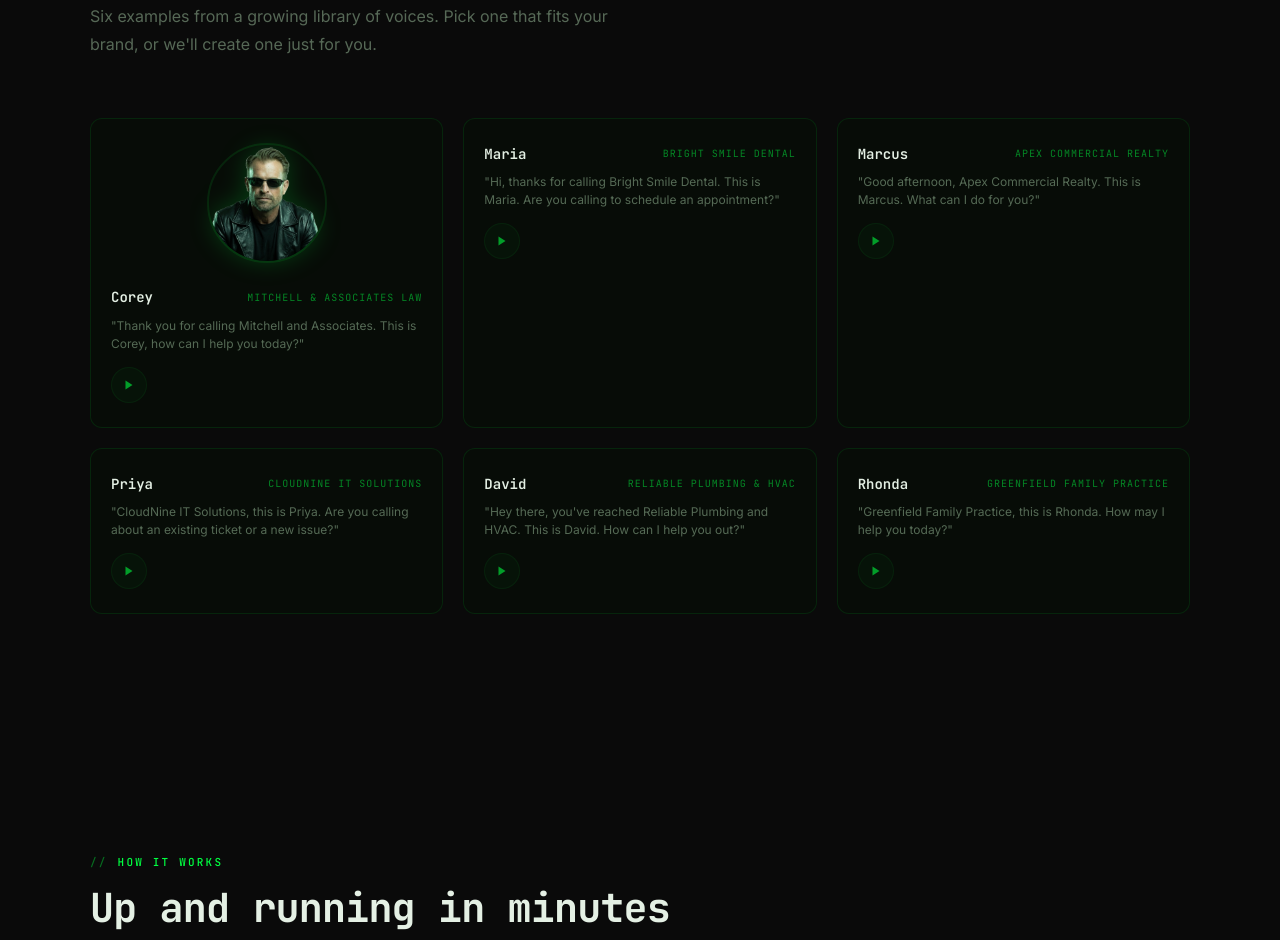
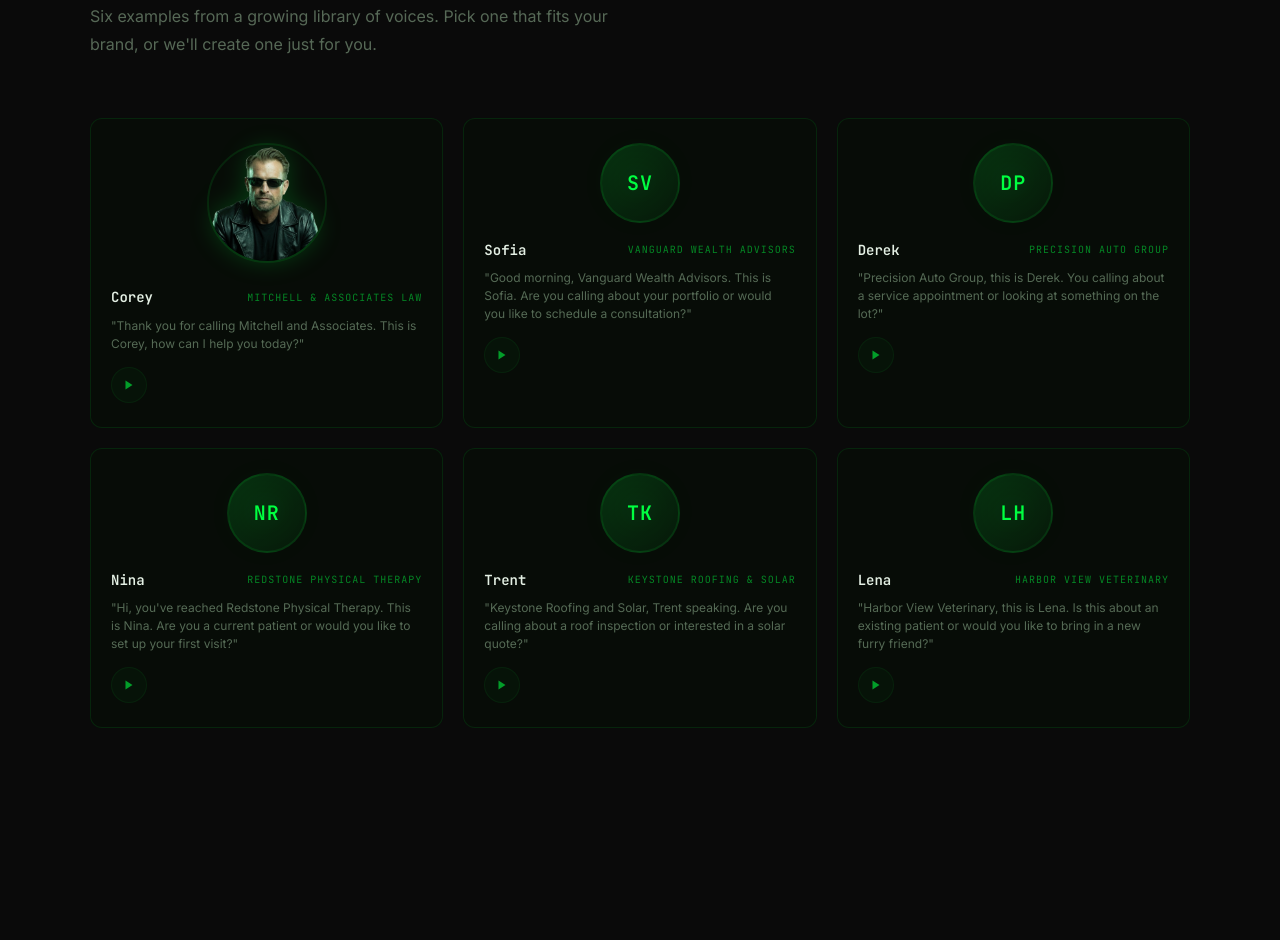
Before and after one commit to bri9and/ego3, a plain HTML site: page index.html in a window 1280 px wide. Shown: the part 2301-3241 px from the top of the page. Drawn offline with Linux system fonts and the light colour scheme.

Commit message:
New agent roster: Sofia, Derek, Nina, Trent, Lena with avatar initials
Co-Authored-By: Claude Opus 4.6 (1M context) <noreply@anthropic.com>

```diff
--- a/index.html
+++ b/index.html
@@ -240,6 +240,16 @@
   .voice-play.playing { opacity: 1; border-color: var(--green); background: rgba(0, 255, 65, 0.15); }
   .voice-play svg { width: 12px; height: 12px; fill: currentColor; }
 
+  .agent-avatar {
+    width: 80px; height: 80px; border-radius: 50%;
+    background: linear-gradient(135deg, rgba(0, 255, 65, 0.15), rgba(0, 255, 65, 0.05));
+    border: 2px solid var(--border);
+    display: inline-flex; align-items: center; justify-content: center;
+    font-family: var(--mono); font-size: 20px; font-weight: 600;
+    color: var(--green); letter-spacing: 0.05em;
+    filter: drop-shadow(0 0 12px rgba(0, 255, 65, 0.15));
+  }
+
   /* ─── HOW IT WORKS ─── */
   .how-steps { display: grid; grid-template-columns: repeat(4, 1fr); gap: 20px; margin-top: 60px; }
 
@@ -475,32 +485,47 @@
         <audio preload="none" src="audio/james.mp3"></audio>
       </div>
       <div class="voice-card">
-        <div class="voice-meta"><span class="voice-name">Maria</span><span class="voice-role">Bright Smile Dental</span></div>
-        <p class="voice-desc">"Hi, thanks for calling Bright Smile Dental. This is Maria. Are you calling to schedule an appointment?"</p>
+        <div style="text-align:center;margin-bottom:16px;">
+          <div class="agent-avatar">SV</div>
+        </div>
+        <div class="voice-meta"><span class="voice-name">Sofia</span><span class="voice-role">Vanguard Wealth Advisors</span></div>
+        <p class="voice-desc">"Good morning, Vanguard Wealth Advisors. This is Sofia. Are you calling about your portfolio or would you like to schedule a consultation?"</p>
         <button class="voice-play" onclick="playVoice(this)" data-src="audio/maria.mp3"><svg viewBox="0 0 24 24"><polygon points="5,3 19,12 5,21"/></svg></button>
         <audio preload="none" src="audio/maria.mp3"></audio>
       </div>
       <div class="voice-card">
-        <div class="voice-meta"><span class="voice-name">Marcus</span><span class="voice-role">Apex Commercial Realty</span></div>
-        <p class="voice-desc">"Good afternoon, Apex Commercial Realty. This is Marcus. What can I do for you?"</p>
+        <div style="text-align:center;margin-bottom:16px;">
+          <div class="agent-avatar">DP</div>
+        </div>
+        <div class="voice-meta"><span class="voice-name">Derek</span><span class="voice-role">Precision Auto Group</span></div>
+        <p class="voice-desc">"Precision Auto Group, this is Derek. You calling about a service appointment or looking at something on the lot?"</p>
         <button class="voice-play" onclick="playVoice(this)" data-src="audio/marcus.mp3"><svg viewBox="0 0 24 24"><polygon points="5,3 19,12 5,21"/></svg></button>
         <audio preload="none" src="audio/marcus.mp3"></audio>
       </div>
       <div class="voice-card">
-        <div class="voice-meta"><span class="voice-name">Priya</span><span class="voice-role">CloudNine IT Solutions</span></div>
-        <p class="voice-desc">"CloudNine IT Solutions, this is Priya. Are you calling about an existing ticket or a new issue?"</p>
+        <div style="text-align:center;margin-bottom:16px;">
+          <div class="agent-avatar">NR</div>
+        </div>
+        <div class="voice-meta"><span class="voice-name">Nina</span><span class="voice-role">Redstone Physical Therapy</span></div>
+        <p class="voice-desc">"Hi, you've reached Redstone Physical Therapy. This is Nina. Are you a current patient or would you like to set up your first visit?"</p>
         <button class="voice-play" onclick="playVoice(this)" data-src="audio/priya.mp3"><svg viewBox="0 0 24 24"><polygon points="5,3 19,12 5,21"/></svg></button>
         <audio preload="none" src="audio/priya.mp3"></audio>
       </div>
       <div class="voice-card">
-        <div class="voice-meta"><span class="voice-name">David</span><span class="voice-role">Reliable Plumbing & HVAC</span></div>
-        <p class="voice-desc">"Hey there, you've reached Reliable Plumbing and HVAC. This is David. How can I help you out?"</p>
+        <div style="text-align:center;margin-bottom:16px;">
+          <div class="agent-avatar">TK</div>
+        </div>
+        <div class="voice-meta"><span class="voice-name">Trent</span><span class="voice-role">Keystone Roofing & Solar</span></div>
+        <p class="voice-desc">"Keystone Roofing and Solar, Trent speaking. Are you calling about a roof inspection or interested in a solar quote?"</p>
         <button class="voice-play" onclick="playVoice(this)" data-src="audio/david.mp3"><svg viewBox="0 0 24 24"><polygon points="5,3 19,12 5,21"/></svg></button>
         <audio preload="none" src="audio/david.mp3"></audio>
       </div>
       <div class="voice-card">
-        <div class="voice-meta"><span class="voice-name">Rhonda</span><span class="voice-role">Greenfield Family Practice</span></div>
-        <p class="voice-desc">"Greenfield Family Practice, this is Rhonda. How may I help you today?"</p>
+        <div style="text-align:center;margin-bottom:16px;">
+          <div class="agent-avatar">LH</div>
+        </div>
+        <div class="voice-meta"><span class="voice-name">Lena</span><span class="voice-role">Harbor View Veterinary</span></div>
+        <p class="voice-desc">"Harbor View Veterinary, this is Lena. Is this about an existing patient or would you like to bring in a new furry friend?"</p>
         <button class="voice-play" onclick="playVoice(this)" data-src="audio/rhonda.mp3"><svg viewBox="0 0 24 24"><polygon points="5,3 19,12 5,21"/></svg></button>
         <audio preload="none" src="audio/rhonda.mp3"></audio>
       </div>
```
